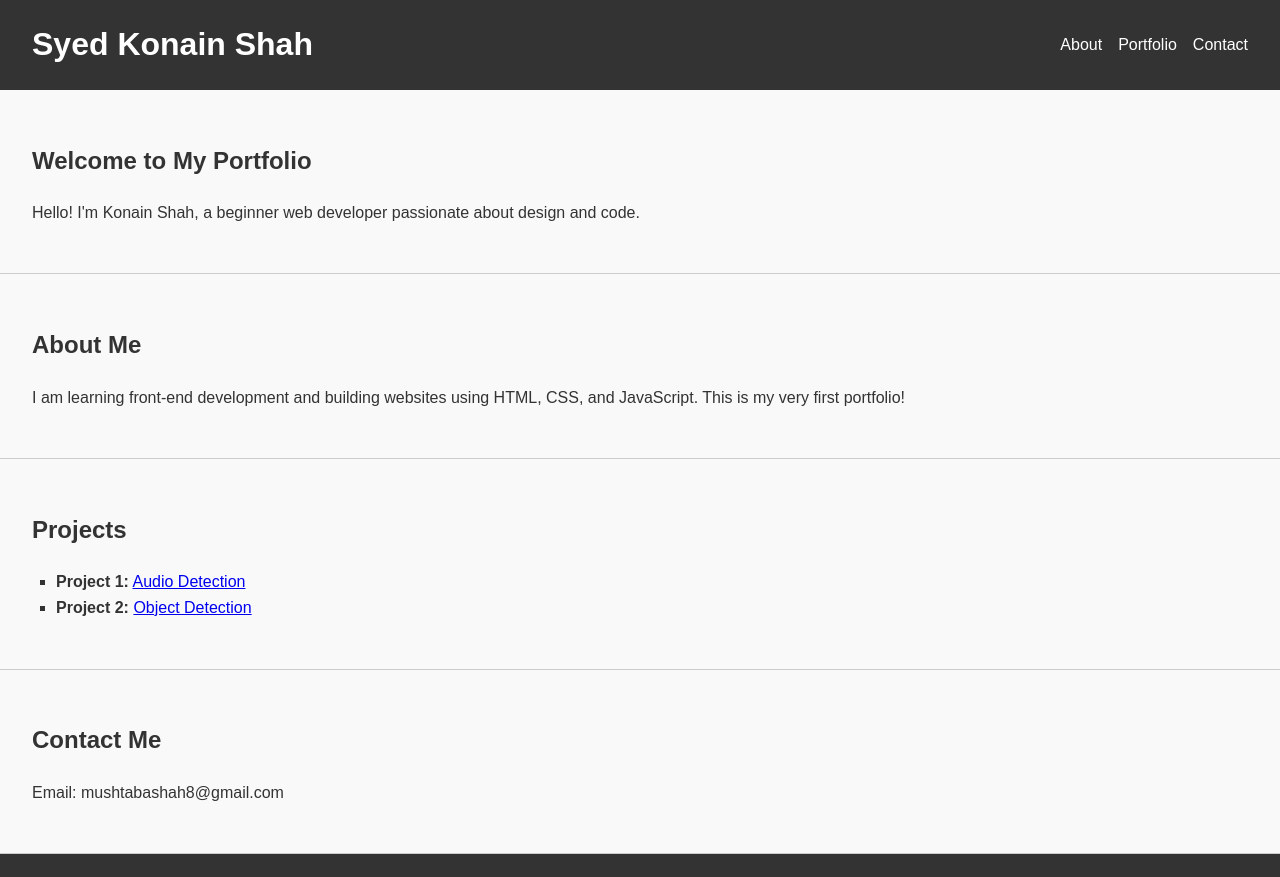
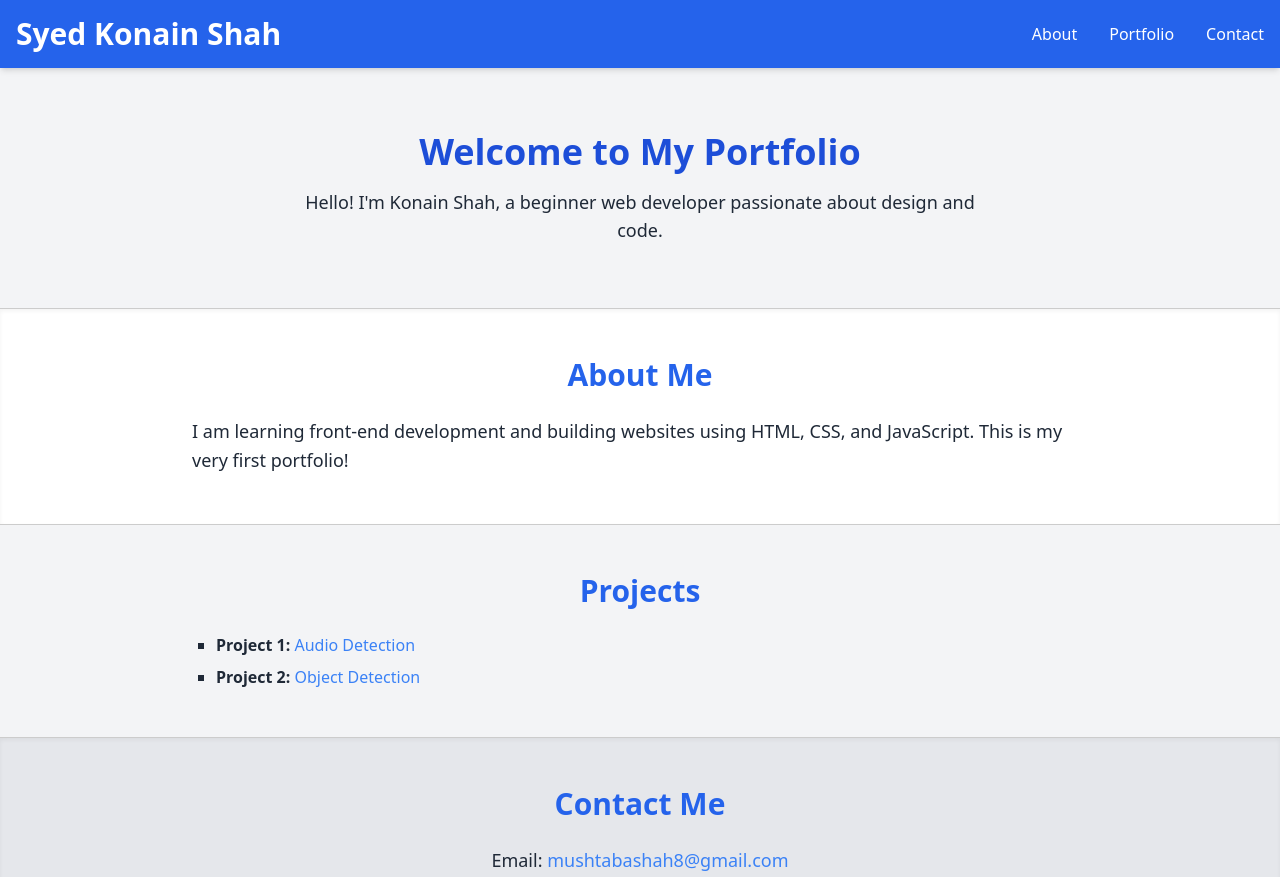
Before and after one commit to KonainShah/Project-02, a plain HTML site: page index.html in a window 1280 px wide. Shown: the top 877 px of the page. Drawn offline with nearby package versions, Linux system fonts and the light colour scheme.

Commit message:
Update index.html

```diff
--- a/index.html
+++ b/index.html
@@ -4,49 +4,54 @@
   <meta charset="UTF-8" />
   <meta name="viewport" content="width=device-width, initial-scale=1.0" />
   <title>My Portfolio</title>
+  <script src="https://cdn.tailwindcss.com"></script>
   <link rel="stylesheet" href="style.css" />
 </head>
-<body>
-  <header>
-    <h1>Syed Konain Shah</h1>
+<body class="font-sans text-gray-800 bg-gray-100">
+
+  <header class="bg-blue-600 text-white p-4 shadow-md flex justify-between items-center">
+    <h1 class="text-3xl font-bold">Syed Konain Shah</h1>
     <nav>
-      <ul>
-        <li><a href="#about">About</a></li>
-        <li><a href="#portfolio">Portfolio</a></li>
-        <li><a href="#contact">Contact</a></li>
+      <ul class="flex space-x-4">
+        <li><a href="#about" class="hover:text-blue-200 transition duration-300">About</a></li>
+        <li><a href="#portfolio" class="hover:text-blue-200 transition duration-300">Portfolio</a></li>
+        <li><a href="#contact" class="hover:text-blue-200 transition duration-300">Contact</a></li>
       </ul>
     </nav>
   </header>
 
-  <section id="home">
-    <h2>Welcome to My Portfolio</h2>
-    <p>Hello! I'm Konain Shah, a beginner web developer passionate about design and code.</p>
+  <section id="home" class="py-16 text-center">
+    <h2 class="text-4xl font-extrabold text-blue-700 mb-4">Welcome to My Portfolio</h2>
+    <p class="text-lg max-w-2xl mx-auto">Hello! I'm Konain Shah, a beginner web developer passionate about design and code.</p>
   </section>
 
-  <section id="about">
-    <h2>About Me</h2>
-    <p>I am learning front-end development and building websites using HTML, CSS, and JavaScript. This is my very first portfolio!</p>
+  <section id="about" class="bg-white py-12 px-4 shadow-inner">
+    <div class="max-w-4xl mx-auto">
+      <h2 class="text-3xl font-bold text-center text-blue-600 mb-6">About Me</h2>
+      <p class="text-lg leading-relaxed">I am learning front-end development and building websites using HTML, CSS, and JavaScript. This is my very first portfolio!</p>
+    </div>
   </section>
 
-  <section id="portfolio">
-    <h2>Projects</h2>
-    <ul>
-      <li><strong>Project 1:</strong> <a href="/audio detection.html">Audio Detection</a></li>
-      <li><strong>Project 2:</strong> <a href="/object detection.html">Object Detection</a></li>
-
-    </ul>
+  <section id="portfolio" class="py-12 px-4">
+    <div class="max-w-4xl mx-auto">
+      <h2 class="text-3xl font-bold text-center text-blue-600 mb-6">Projects</h2>
+      <ul class="list-disc pl-8 space-y-2">
+        <li><strong>Project 1:</strong> <a href="/audio detection.html" class="text-blue-500 hover:underline">Audio Detection</a></li>
+        <li><strong>Project 2:</strong> <a href="/object detection.html" class="text-blue-500 hover:underline">Object Detection</a></li>
+      </ul>
+    </div>
   </section>
 
-  <section id="contact">
-    <h2>Contact Me</h2>
-    <p>Email: mushtabashah8@gmail.com</p>
+  <section id="contact" class="bg-gray-200 py-12 px-4 shadow-inner">
+    <div class="max-w-4xl mx-auto text-center">
+      <h2 class="text-3xl font-bold text-blue-600 mb-6">Contact Me</h2>
+      <p class="text-lg">Email: <a href="mailto:mushtabashah8@gmail.com" class="text-blue-500 hover:underline">mushtabashah8@gmail.com</a></p>
+    </div>
   </section>
 
-  <footer>
+  <footer class="bg-gray-800 text-white text-center p-4 mt-8">
     <p>&copy; 2025 Konain Shah. All rights reserved.</p>
   </footer>
 
-</body><body>
-
 </body>
 </html>
```
